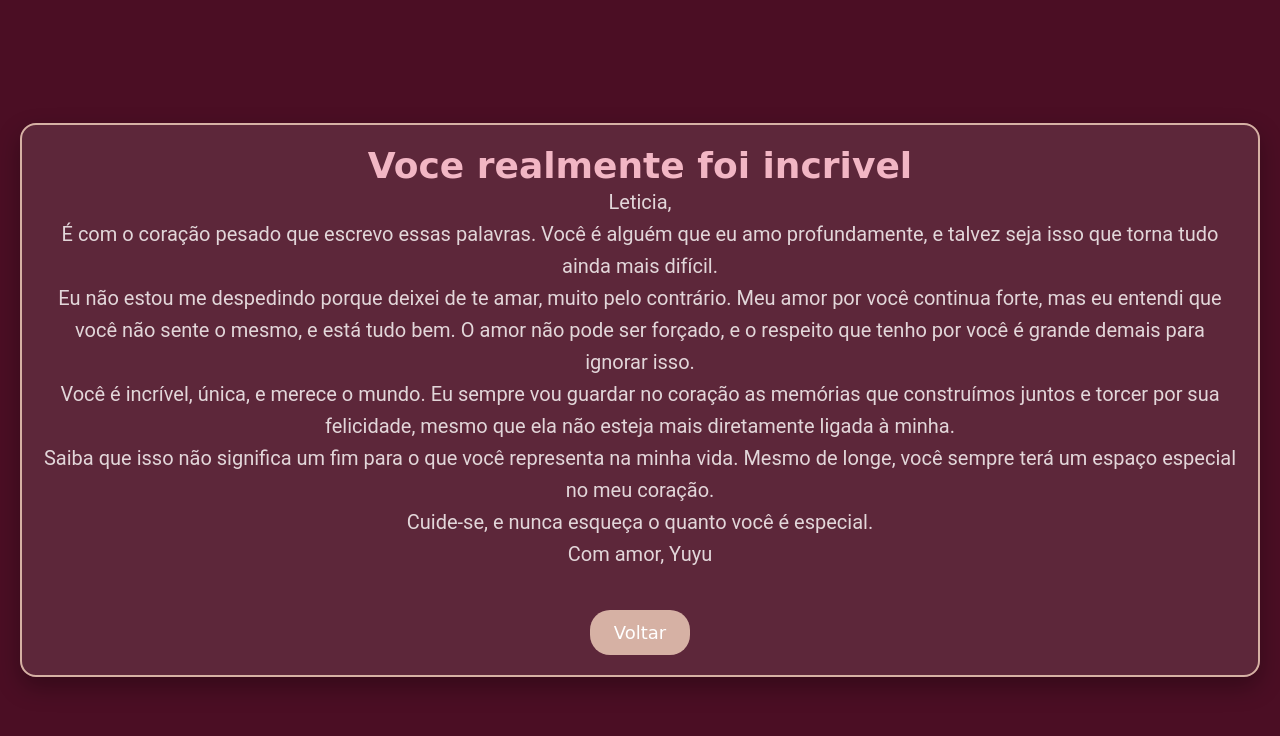
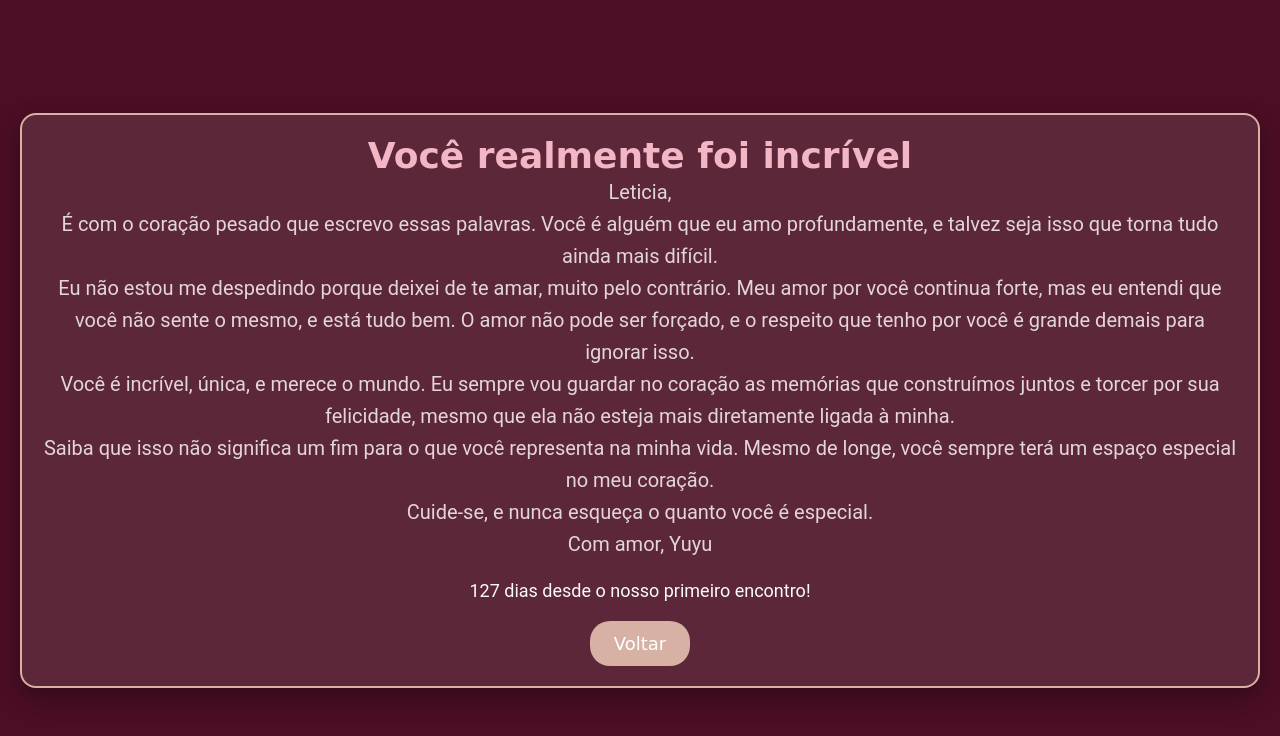
Before and after one commit to YuriRASousa/convite_surpresa, a plain HTML site: page dates/date-gallery6.html in a window 1280 px wide. Drawn offline with Linux system fonts and the light colour scheme.

Commit message:
contador

```diff
--- a/dates/date-gallery6.html
+++ b/dates/date-gallery6.html
@@ -5,8 +5,6 @@
     <meta charset="UTF-8">
     <meta name="viewport" content="width=device-width, initial-scale=1.0">
     <title>Despedida</title>
-    <link
-        href=>
     <style>
         /* Reset de margens e padding */
         * {
@@ -90,13 +88,19 @@
             transform: translateY(-3px);
             /* Efeito de elevação ao passar o mouse */
         }
+
+        .days-counter {
+            margin-top: 20px;
+            font-size: 18px;
+            color: #fafafa;
+        }
     </style>
 </head>
 
 <body>
     <div class="container">
         <header>
-            <h1>Voce realmente foi incrivel</h1>
+            <h1>Você realmente foi incrível</h1>
         </header>
         <div class="message">
             <p>Leticia,</p>
@@ -122,8 +126,25 @@
             </p>
             <p>Com amor, Yuyu</p>
         </div>
+        <div class="days-counter" id="days-counter">Carregando...</div>
         <a href="../index.html" class="back-button">Voltar</a>
     </div>
+
+    <script>
+        function calculateDaysSince(dateString) {
+            const firstDate = new Date(dateString);
+            const today = new Date();
+            const differenceInTime = today - firstDate;
+            const differenceInDays = Math.floor(differenceInTime / (1000 * 60 * 60 * 24));
+            return differenceInDays;
+        }
+
+        const dateOfFirstDate = '2024-08-18'; // Data do primeiro date
+        const daysCounterElement = document.getElementById('days-counter');
+
+        const daysSince = calculateDaysSince(dateOfFirstDate);
+        daysCounterElement.textContent = `${daysSince} dias desde o nosso primeiro encontro!`;
+    </script>
 </body>
 
 </html>
```
